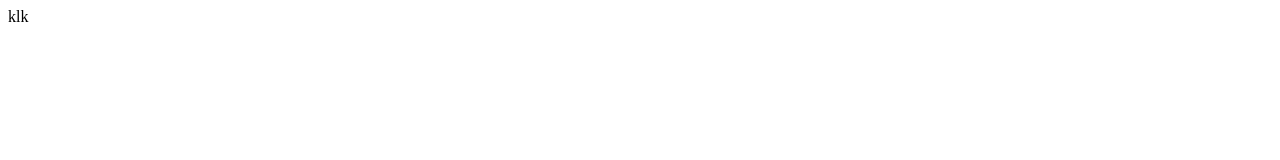
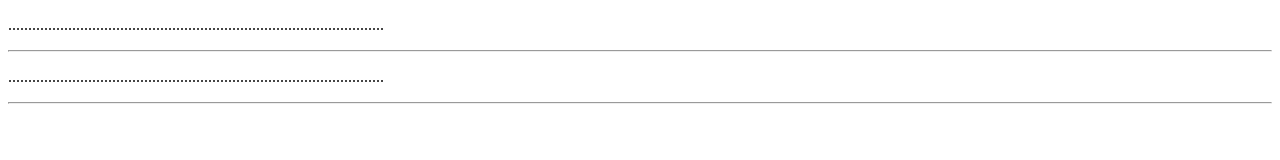
Before and after one commit to EricCalvo00/eric.calvo.7e5, a plain HTML site: page index.html in a window 1280 px wide. Drawn offline with Linux system fonts and the light colour scheme.

Commit message:
Update index.html

```diff
--- a/index.html
+++ b/index.html
@@ -5,6 +5,9 @@
 <title>Títol de la web</title>
 </head>
 <body>
-klk
+<p> .............................................................................................. </p>
+  <hr>
+ <p> .............................................................................................. </p>
+  <hr>
 </body>
 </html>
```
